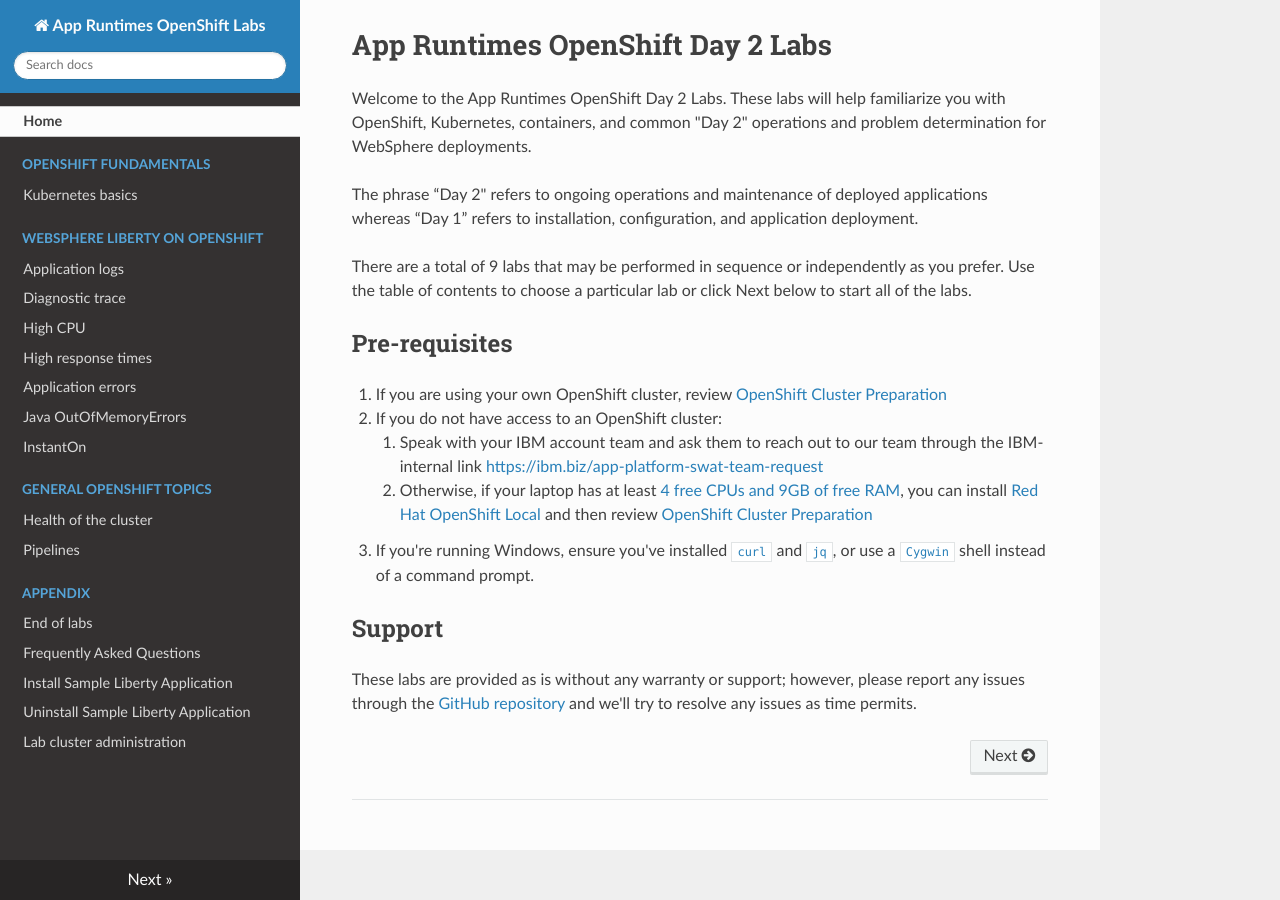
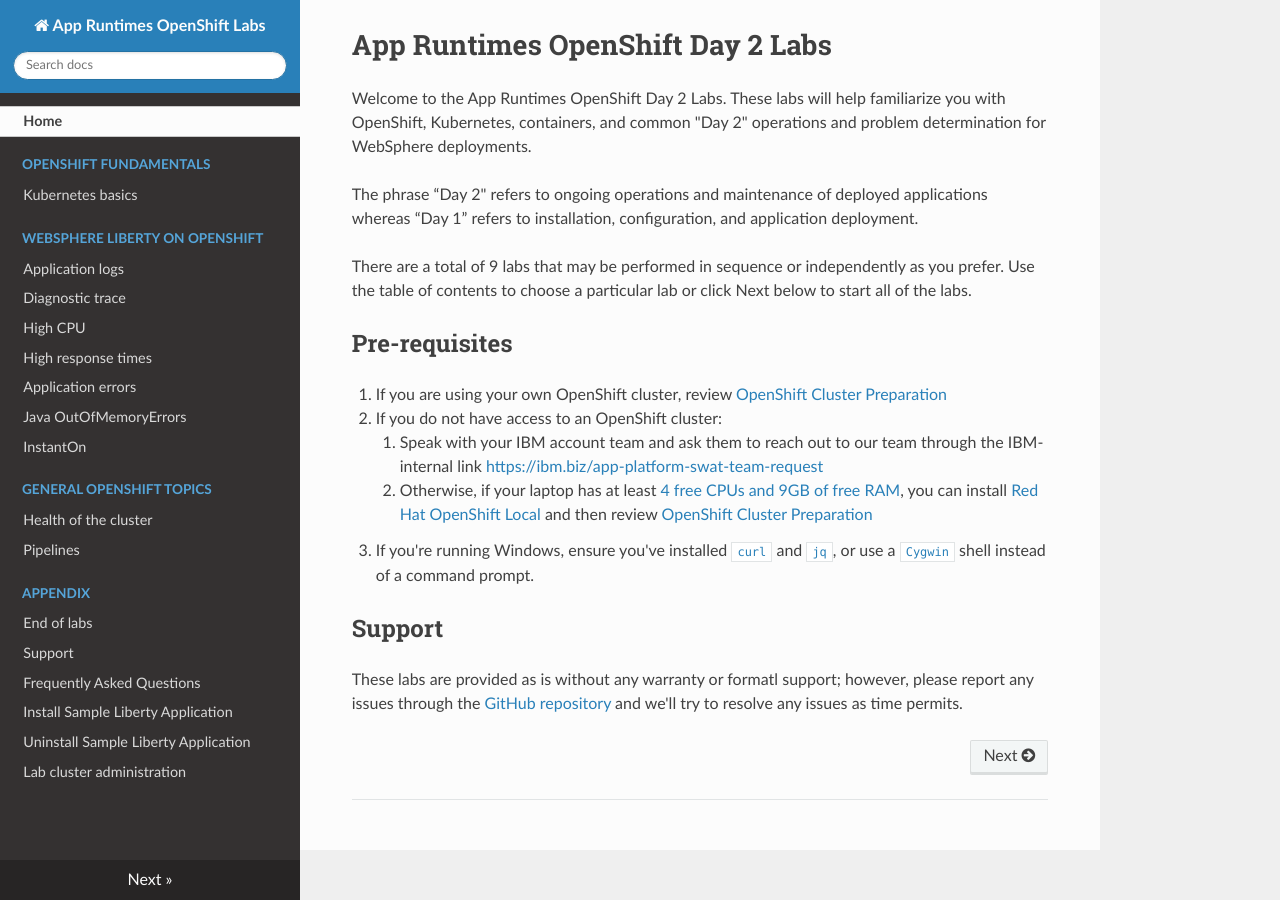
Before and after one commit to IBM/AppRuntimesOpenShiftDay2Labs, an MkDocs documentation site: the page built from docs/index.md, in a window 1280 px wide. Built offline with MkDocs 1.6.1, drawn with Linux system fonts in a browser that asks for light colours.

Commit message:
Add support page
Signed-off-by: Kevin Grigorenko <kevin.grigorenko@us.ibm.com>

```diff
--- a/docs/index.md
+++ b/docs/index.md
@@ -16,4 +16,4 @@
 
 ## Support
 
-These labs are provided as is without any warranty or support; however, please report any issues through the [GitHub repository](https://github.com/IBM/AppRuntimesOpenShiftDay2Labs/issues) and we'll try to resolve any issues as time permits.
+These labs are provided as is without any warranty or formatl support; however, please report any issues through the [GitHub repository](https://github.com/IBM/AppRuntimesOpenShiftDay2Labs/issues) and we'll try to resolve any issues as time permits.
--- a/mkdocs.yml
+++ b/mkdocs.yml
@@ -17,6 +17,7 @@
     - 'Pipelines': lab_pipelines.md
   - 'Appendix':
     - 'End of labs': appendix.md
+    - 'Support': lab_support.md
     - 'Frequently Asked Questions': faq.md
     - 'Install Sample Liberty Application': lab_liberty_install_app.md
     - 'Uninstall Sample Liberty Application': lab_liberty_uninstall_app.md
```
Also changed, not shown: docs/lab_support.md (added, +9 -0 lines).
